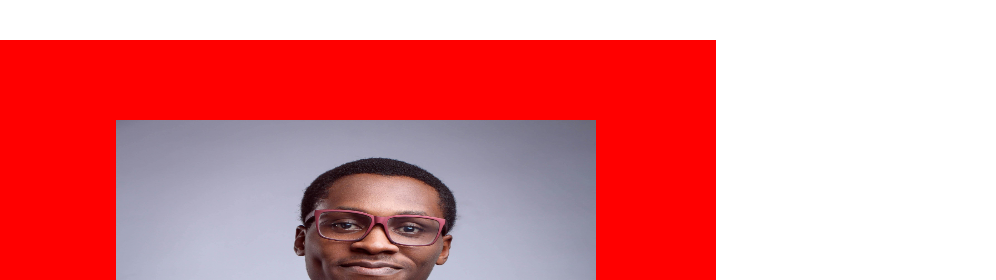
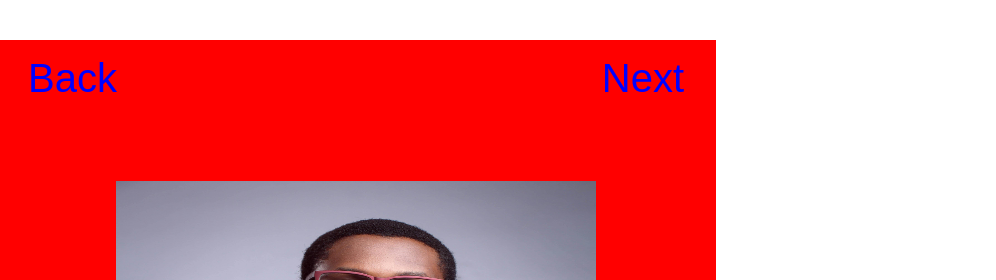
Before and after one commit to briansimiyuj/Simiyu-Gram, a plain HTML site: page public/index.html in a window 1280 px wide. Shown: the top 280 px of the page, 284-1280 px from the left. Drawn offline with nearby package versions, Linux system fonts and the light colour scheme; files that its build step writes are made by us from their sources; a script that the page names is missing.

Commit message:
Button styles

```diff
--- a/public/index.html
+++ b/public/index.html
@@ -338,6 +338,14 @@
 
         <div class="infoContainer">
 
+            <div class="buttons">
+
+                <button>Back</button>
+
+                <button>Next</button>
+
+            </div>
+
             <div class="selectImage">
 
                 <img src="../src/images/pexels-george-ikwegbu-2379429.jpg" alt="">
--- a/src/sass/components/InfoContainer.scss
+++ b/src/sass/components/InfoContainer.scss
@@ -14,4 +14,19 @@
         height: 30rem;
         margin: 5rem auto;
     }
+
+    .buttons{
+        margin-top: 1rem;
+        @include flexBox;
+        justify-content: space-between;
+
+        button{
+            margin: 0 2rem;
+            font-size: 2.5rem;
+            background: none;
+            border: none;
+            color: blue;
+            cursor: pointer;
+        }
+    }
 }
```
